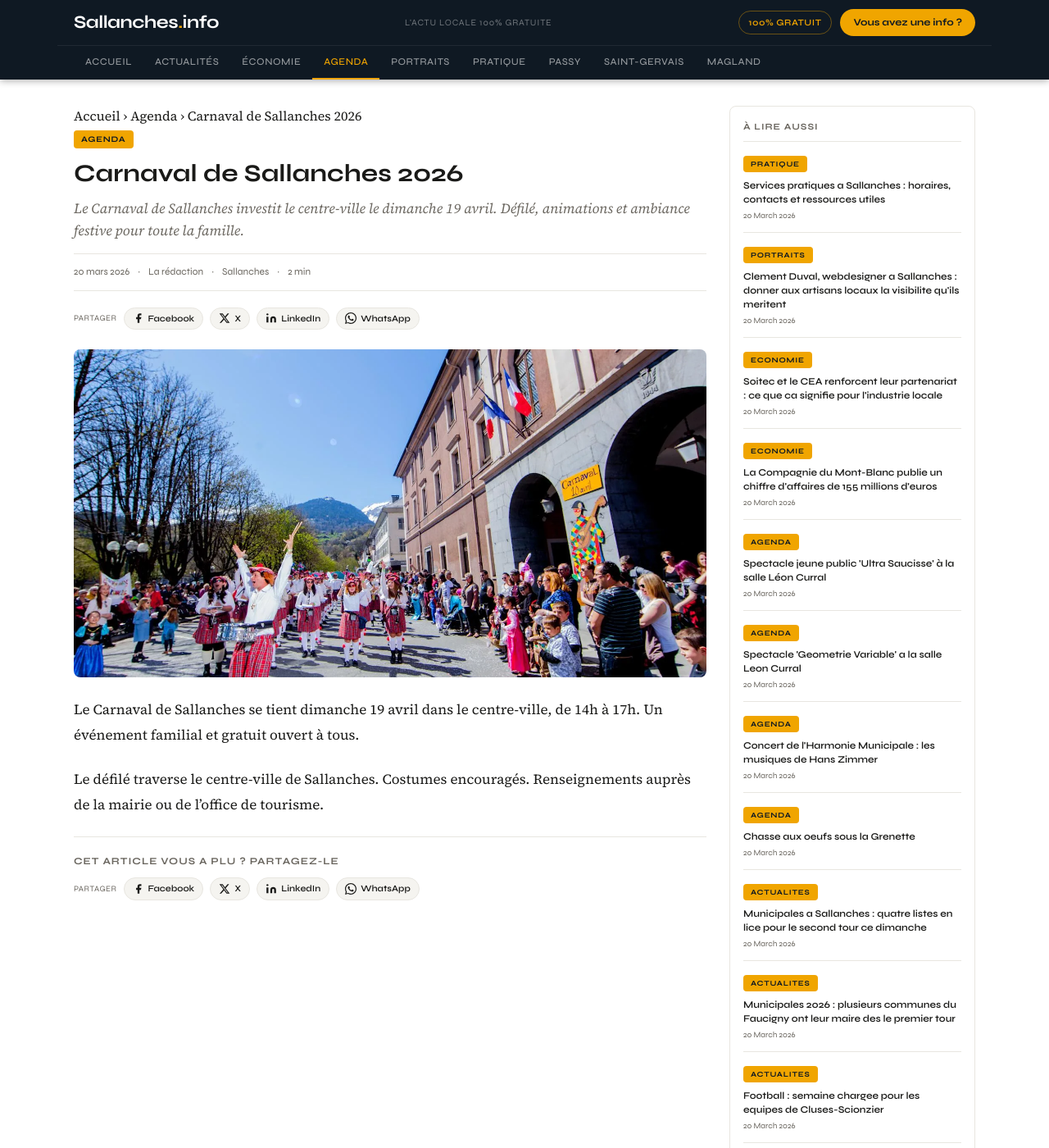
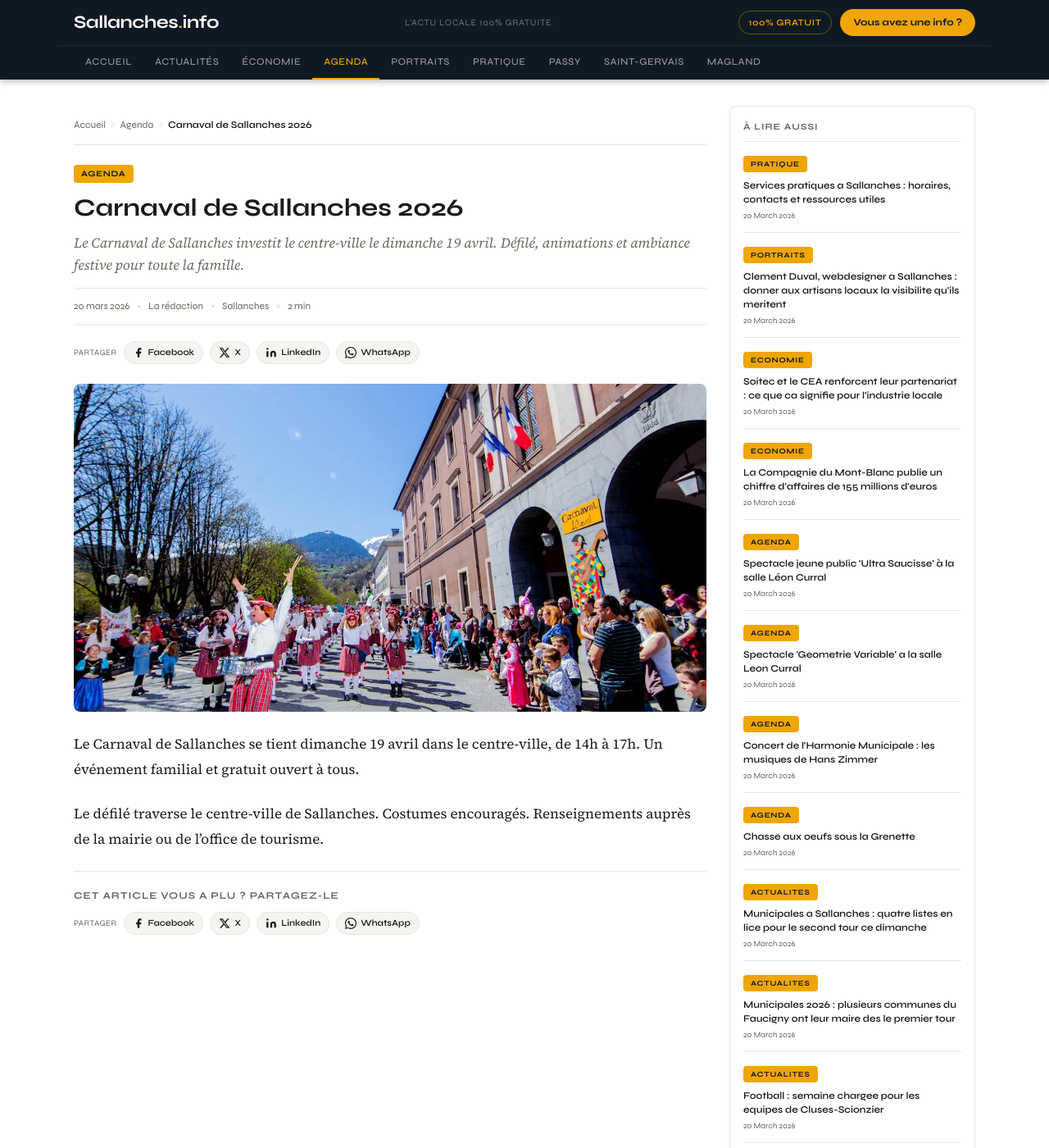
Before and after one commit to DuvalDVL/sallanches.info, a Jekyll site: the page built from _posts/agenda/2026-03-20-carnaval-sallanches-avril-2026.md, in a window 1280 px wide and 1400 px high. Shown: the whole window at 82% size. Built offline with Jekyll 4.4.1, drawn with Linux system fonts in a browser that asks for light colours.

Commit message:
Update styles.css

```diff
--- a/assets/css/styles.css
+++ b/assets/css/styles.css
@@ -732,6 +732,36 @@ button { font-family: var(--font-titre); cursor: pointer; }
 .btn-secondary-outline:hover { border-color: rgba(255,255,255,0.6); color: var(--blanc); }
 
 /* ============================================================
+   FIL D'ARIANE
+   ============================================================ */
+.breadcrumb {
+  display: flex;
+  align-items: center;
+  flex-wrap: wrap;
+  gap: 6px;
+  font-family: var(--font-titre);
+  font-size: 12px;
+  color: var(--gris-text);
+  margin-bottom: 20px;
+  padding: 12px 0;
+  border-bottom: 1px solid var(--gris-border);
+}
+.breadcrumb a {
+  color: var(--gris-text);
+  text-decoration: none;
+  transition: var(--transition);
+}
+.breadcrumb a:hover { color: var(--ambre); }
+.breadcrumb span[aria-current="page"] {
+  color: var(--texte);
+  font-weight: 600;
+}
+.breadcrumb-sep {
+  color: var(--gris-border);
+  font-size: 14px;
+}
+
+/* ============================================================
    LAYOUT ARTICLE
    ============================================================ */
 .article-layout {
```
